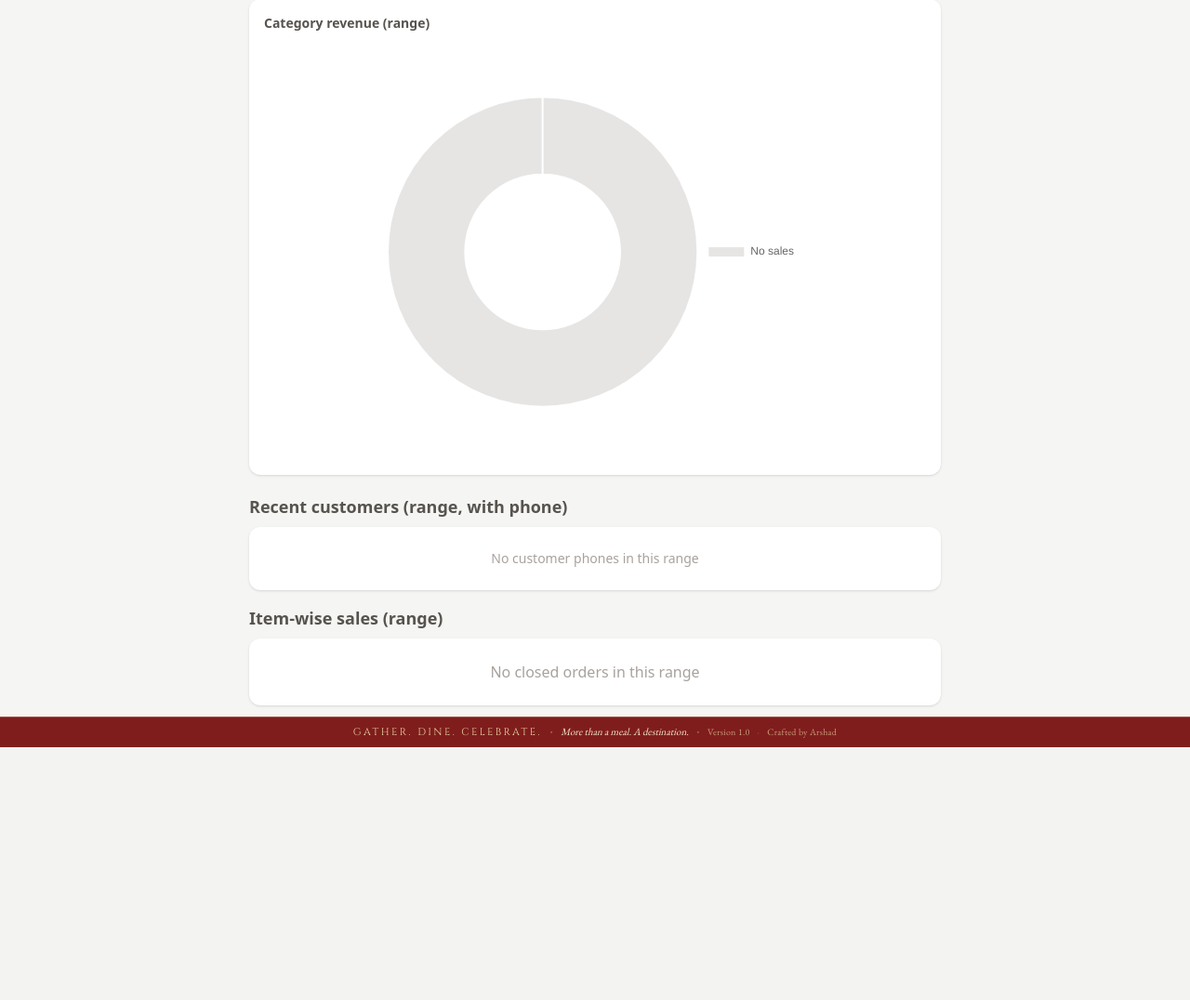
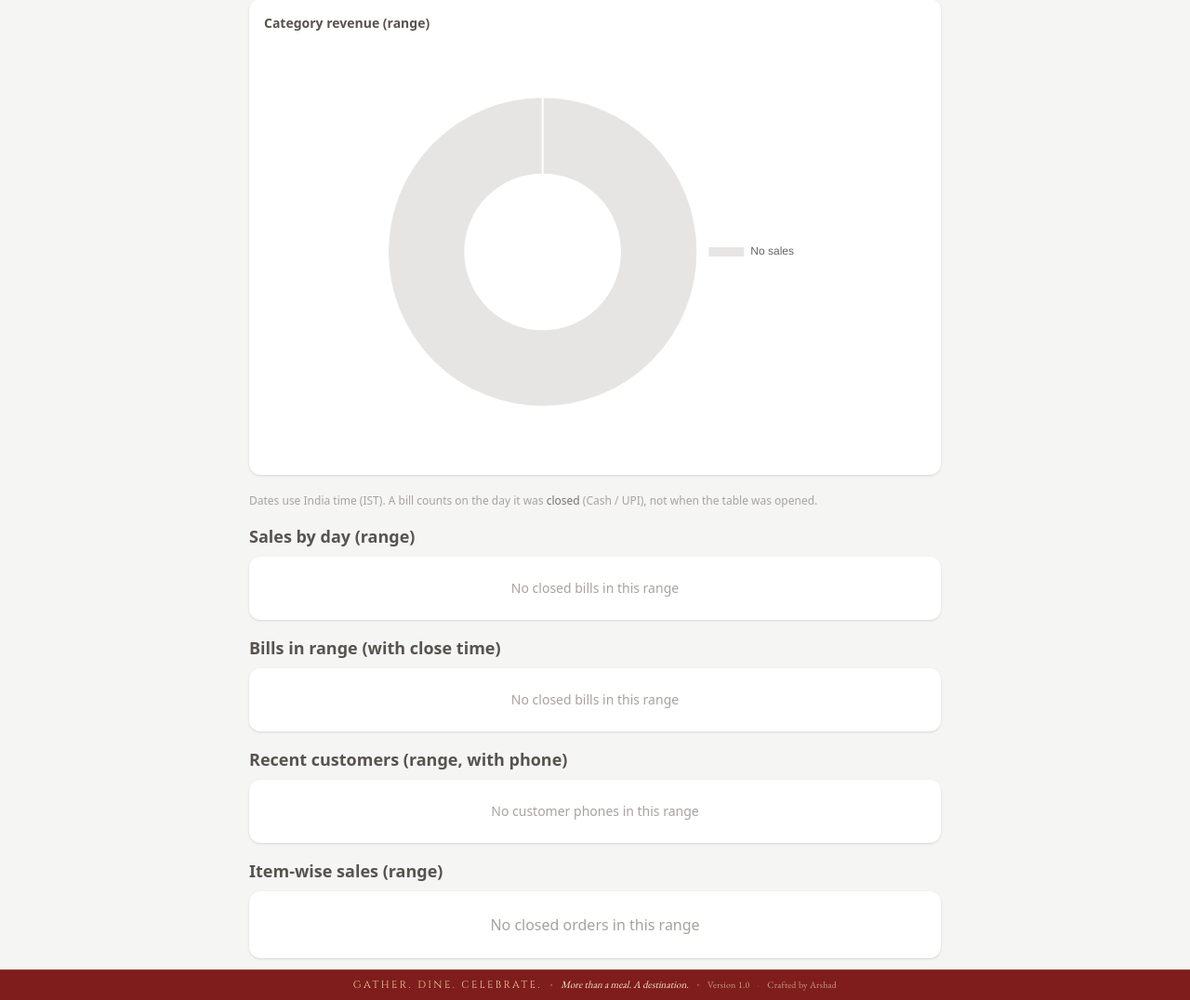
Before and after one commit to Arshadkhan11/tandem-pos, a Django app: template orders/templates/orders/admin_summary.html in a window 1280 px wide. Shown: the part 970-2046 px from the top of the page at 93% size. Before the commit the page ends 1774 px from the top, so only its background shows below. Run offline with Django 5.2, Linux system fonts and the light colour scheme; the template is opened without the code that fills it, so the values that code supplies are empty; some libraries are stand-ins or nearby versions.

Commit message:
Show bill close dates clearly on the admin dashboard.
Add sales-by-day and a bills list with IST close date/time so each sale maps to the day it was actually closed.

Co-authored-by: Cursor <cursoragent@cursor.com>

```diff
--- a/orders/templates/orders/admin_summary.html
+++ b/orders/templates/orders/admin_summary.html
@@ -196,6 +196,45 @@
 })();
 </script>
 
+<p class="text-stone-400 text-xs mb-4">
+  Dates use India time (IST). A bill counts on the day it was <span class="font-medium text-stone-500">closed</span>
+  (Cash / UPI), not when the table was opened.
+</p>
+
+<h2 class="text-lg font-semibold mt-2 mb-2 text-stone-600">Sales by day (range)</h2>
+<div class="bg-white rounded-xl shadow divide-y divide-stone-100 mb-4">
+  {% for day in sales_days %}
+  <div class="flex justify-between items-center px-4 py-3 text-sm">
+    <div>
+      <div class="font-medium">{{ day.date_str }}</div>
+      <div class="text-stone-400 text-xs">{{ day.order_count }} bill{{ day.order_count|pluralize }}</div>
+    </div>
+    <div class="text-stone-700 font-semibold">₹{{ day.revenue }}</div>
+  </div>
+  {% empty %}
+  <div class="text-stone-400 text-center py-6 text-sm">No closed bills in this range</div>
+  {% endfor %}
+</div>
+
+<h2 class="text-lg font-semibold mt-2 mb-2 text-stone-600">Bills in range (with close time)</h2>
+<div class="bg-white rounded-xl shadow divide-y divide-stone-100 mb-4">
+  {% for o in recent_bills %}
+  <div class="flex justify-between items-center px-4 py-3 text-sm gap-3">
+    <div class="min-w-0">
+      <div class="font-medium">{{ o.table }} · Order #{{ o.id }}</div>
+      <div class="text-stone-400 text-xs">
+        Closed {{ o.closed_day }} · {{ o.closed_time }}
+        {% if o.payment_method %} · {{ o.get_payment_method_display }}{% endif %}
+        {% if o.waiter_label %} · {{ o.waiter_label }}{% endif %}
+      </div>
+    </div>
+    <div class="text-stone-700 font-medium shrink-0">₹{{ o.total_amount }}</div>
+  </div>
+  {% empty %}
+  <div class="text-stone-400 text-center py-6 text-sm">No closed bills in this range</div>
+  {% endfor %}
+</div>
+
 <h2 class="text-lg font-semibold mt-2 mb-2 text-stone-600">Recent customers (range, with phone)</h2>
 <div class="bg-white rounded-xl shadow divide-y divide-stone-100 mb-4">
   {% for o in recent_customers %}
@@ -204,6 +243,7 @@
       <div class="font-medium">{{ o.customer_name|default:"Guest" }} · {{ o.customer_phone }}</div>
       <div class="text-stone-400 text-xs">
         {{ o.table }} · Order #{{ o.id }}
+        · {{ o.closed_day }} {{ o.closed_time }}
         {% if o.payment_method %} · {{ o.get_payment_method_display }}{% endif %}
         {% if o.marketing_opt_in %} · SMS opt-in{% endif %}
       </div>
```
Also changed, not shown: orders/analytics.py (+48 -0 lines), orders/views.py (+9 -0 lines).
